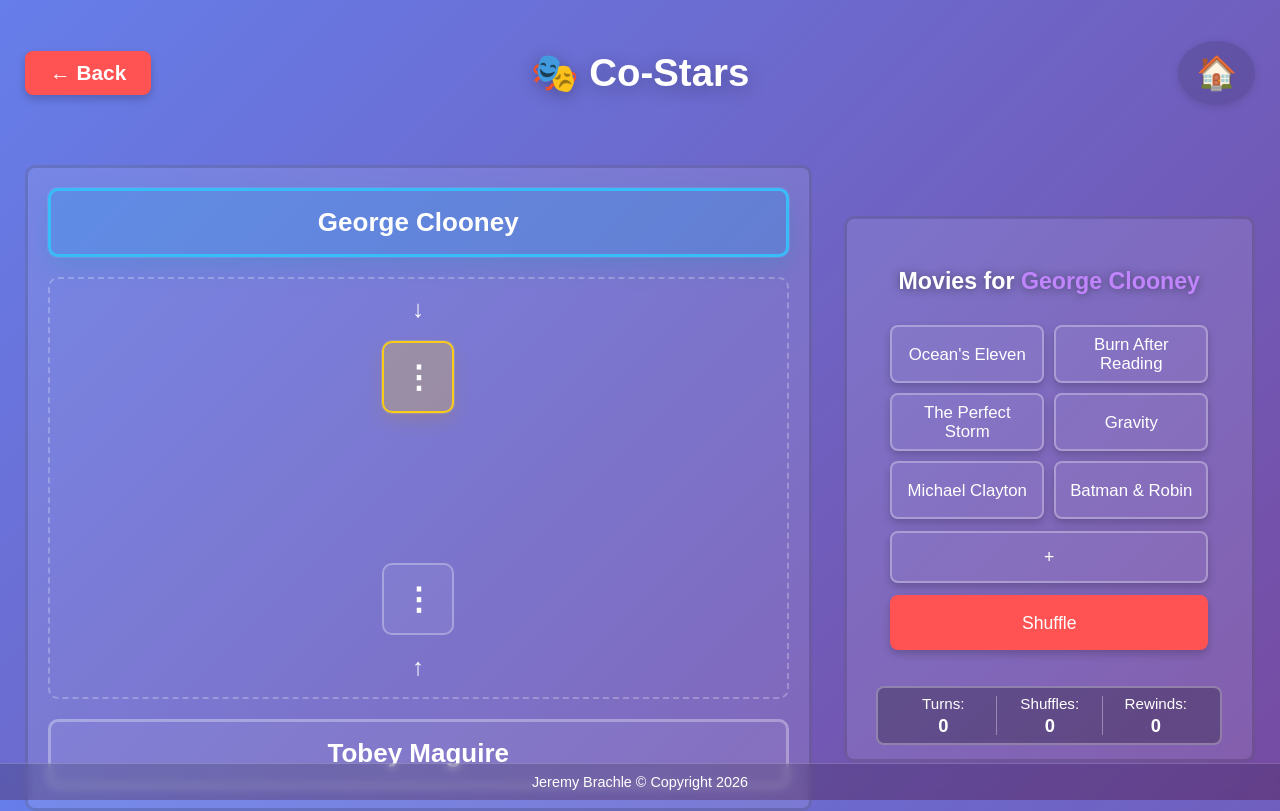
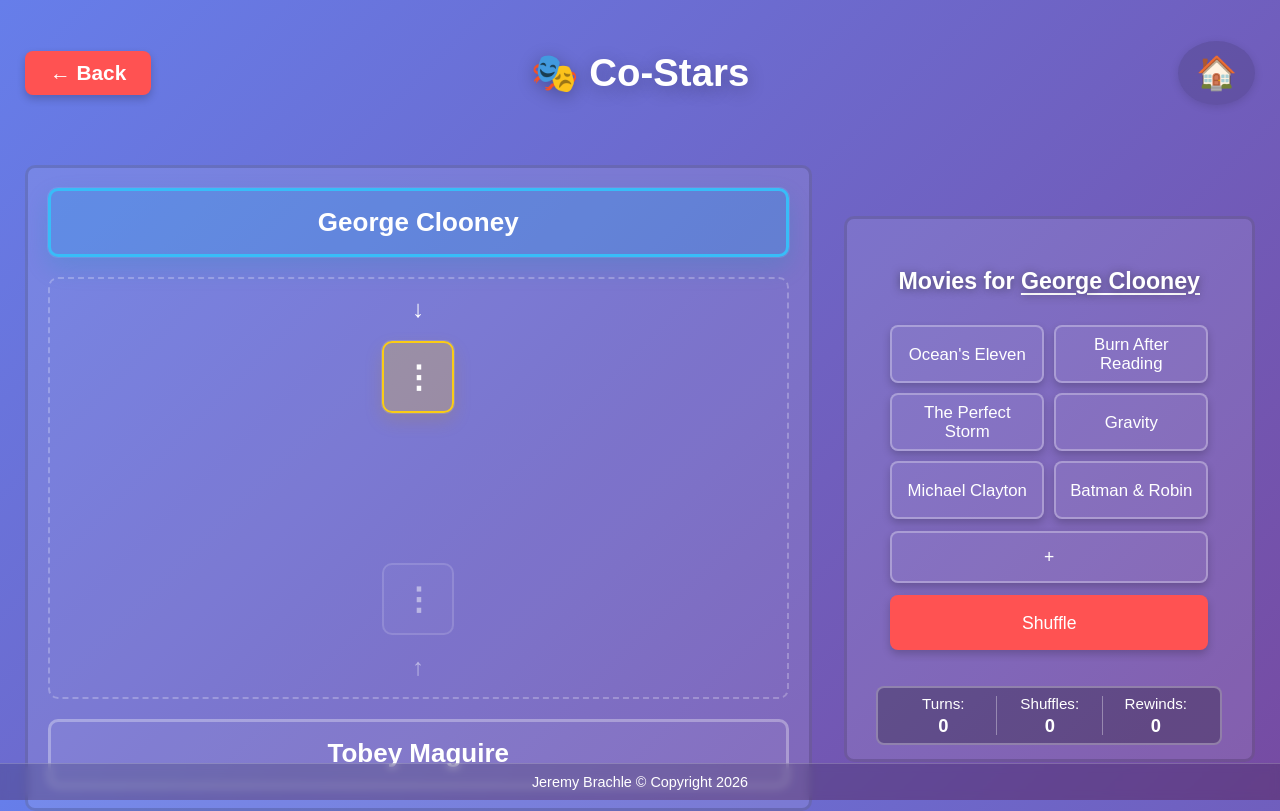
Before and after one commit to jeremybrachle/co-stars-frontend, a React (Vite) app: page /game in a window 1280 px wide. Built offline with nearby package versions, Linux system fonts and the light colour scheme.

Commit message:
Fixing some coloring on the current selections between the paneling

```diff
--- a/src/components/game/GameLeftPanel.css
+++ b/src/components/game/GameLeftPanel.css
@@ -42,12 +42,6 @@
   box-shadow: 0 0 0 1px rgba(216, 180, 254, 0.18), 0 8px 18px rgba(126, 34, 206, 0.18);
 }
 
-.game-left-panel__actor-box--path-current-secondary {
-  border-color: #c084fc;
-  background: rgba(192, 132, 252, 0.2);
-  box-shadow: 0 0 0 1px rgba(233, 213, 255, 0.16), 0 8px 18px rgba(147, 51, 234, 0.14);
-}
-
 .game-left-panel__path-area {
   flex: 1;
   margin: 20px 0;
@@ -74,6 +68,10 @@
   flex-direction: column;
   align-items: center;
   gap: 8px;
+}
+
+.game-left-panel__path-stack--inactive {
+  opacity: 0.48;
 }
 
 .game-left-panel__path-stack--bottom {
--- a/src/components/game/GameLeftPanel.tsx
+++ b/src/components/game/GameLeftPanel.tsx
@@ -47,14 +47,14 @@
     const isActivePath = selectedSide === "top";
 
     return (
-      <div className="game-left-panel__path-stack">
+      <div className={`game-left-panel__path-stack${isActivePath ? "" : " game-left-panel__path-stack--inactive"}`}>
         <DownArrow />
         {pathArr.map((step, idx) => {
           const isLast = idx === pathArr.length - 1;
           return (
             <div key={`${step}-${idx}`} className="game-left-panel__step-group">
               <div
-                className={`game-left-panel__actor-box game-left-panel__actor-box--placed${isLast ? ` ${isActivePath ? "game-left-panel__actor-box--path-current-primary" : "game-left-panel__actor-box--path-current-secondary"}` : ""}`}
+                className={`game-left-panel__actor-box game-left-panel__actor-box--placed${isLast && isActivePath ? " game-left-panel__actor-box--path-current-primary" : ""}`}
                 style={{ fontSize }}
                 onClick={isLast ? () => onSelectSide("top") : undefined}
               >
@@ -75,7 +75,7 @@
     const isActivePath = selectedSide === "bottom";
 
     return (
-      <div className="game-left-panel__path-stack game-left-panel__path-stack--bottom">
+      <div className={`game-left-panel__path-stack game-left-panel__path-stack--bottom${isActivePath ? "" : " game-left-panel__path-stack--inactive"}`}>
         <VerticalEllipsisBox onClick={() => onSelectSide("bottom")} highlight={selectedSide === "bottom"} />
         {reversed.map((step, revIdx) => {
           const idx = pathArr.length - 1 - revIdx;
@@ -84,7 +84,7 @@
             <div key={`${step}-${idx}`} className="game-left-panel__step-group">
               <UpArrow />
               <div
-                className={`game-left-panel__actor-box game-left-panel__actor-box--placed${isLastSelected ? ` ${isActivePath ? "game-left-panel__actor-box--path-current-primary" : "game-left-panel__actor-box--path-current-secondary"}` : ""}`}
+                className={`game-left-panel__actor-box game-left-panel__actor-box--placed${isLastSelected && isActivePath ? " game-left-panel__actor-box--path-current-primary" : ""}`}
                 style={{ fontSize }}
                 onClick={isLastSelected ? () => onSelectSide("bottom") : undefined}
               >
--- a/src/components/game/GameRightPanel.css
+++ b/src/components/game/GameRightPanel.css
@@ -48,8 +48,10 @@
 }
 
 .game-right-panel__label-selection {
-  color: #c084fc;
-  text-shadow: 0 0 0 1px rgba(216, 180, 254, 0.12), 0 6px 18px rgba(126, 34, 206, 0.22);
+  color: white;
+  text-decoration: underline;
+  text-decoration-thickness: 2px;
+  text-underline-offset: 0.18em;
 }
 
 
```
